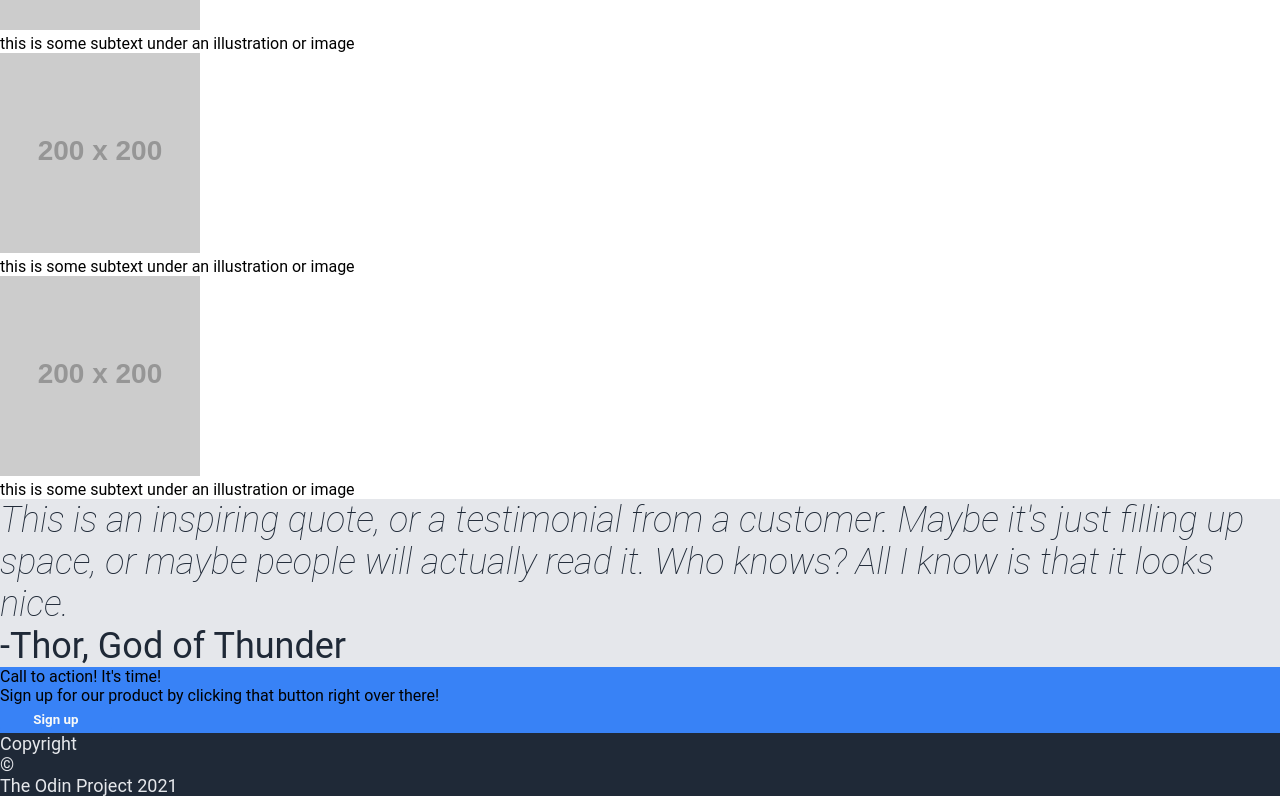
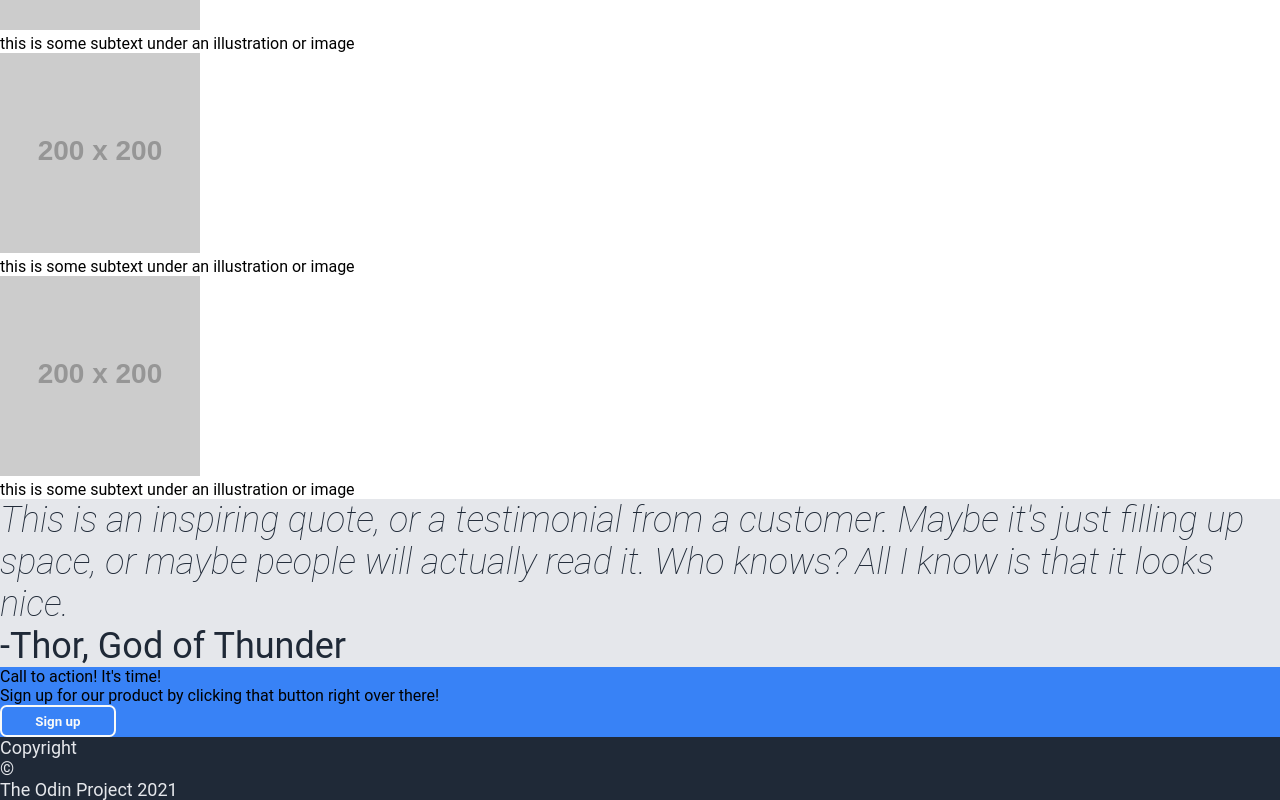
Before and after one commit to puppechow/odin-landing-page, a plain HTML site: page index.html in a window 1280 px wide. Shown: the part 939-1739 px from the top of the page. Drawn offline with Linux system fonts and the light colour scheme; placeholder pictures from the web are drawn by us.

Commit message:
Add ID for button stylization

```diff
--- a/index.html
+++ b/index.html
@@ -65,7 +65,7 @@
     <div class="call-to-action">
         <p>Call to action! It's time!</p>
         <p>Sign up for our product by clicking that button right over there!</p>
-        <button>Sign up</button>
+        <button id="btn-outline">Sign up</button>
     </div><!--call to action card end-->
     <!--FOOTER-->
     <div class="footer secondary-text">
```
